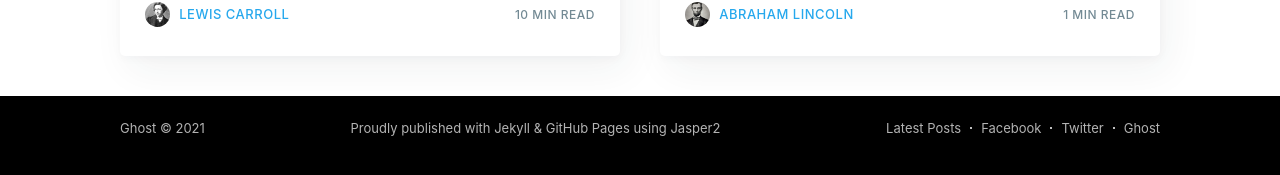
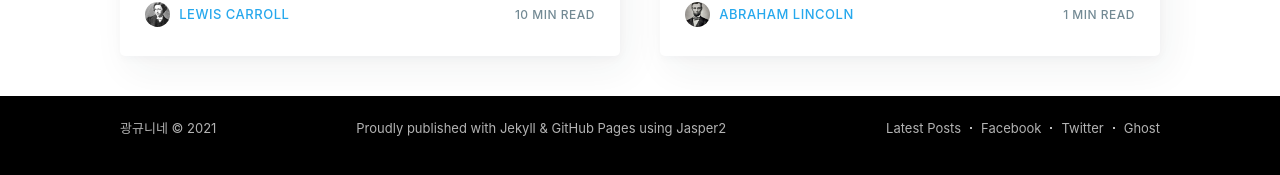
Before and after one commit to jeongkwangkyun/jeongkwangkyun.github.io, a Jekyll site: the page built from index.html, in a window 1280 px wide and 900 px high, scrolled down 3238 px. Shown: the part 700-875 px from the top of the window. Built offline with Jekyll 4.4.1, drawn with Linux system fonts in a browser that asks for light colours; nearby versions of some CDN libraries; the list of posts is cut into pages by our own code; comment, search, counter and statistics services are not loaded.

Commit message:
blog settings commit

```diff
--- a/_config.yml
+++ b/_config.yml
@@ -5,12 +5,17 @@ paginate: 100 # it will paginate after this number
 language: 'en-uk'
 words_per_minute: 200
 
+# MyData
+owner:
+  name:           KwangKyun Jeong
+  major:            "information and communication engineering"
+  email:          rhkdrbs06@naver.com
 # edit baseurl to simply '/' if using as your personal page (instead of a project page)
 baseurl: /
 url: https://jeongkwangkyun.github.io/
 
 # Website info
-title: Ghost
+title: 광규니네
 description: The professional publishing platform
 cover: assets/images/blog-cover.jpg
 logo: assets/images/blog-icon.png
```
